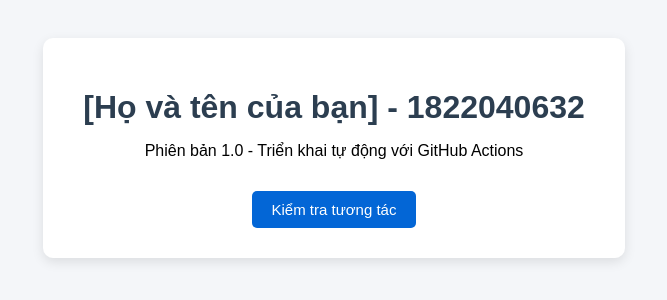
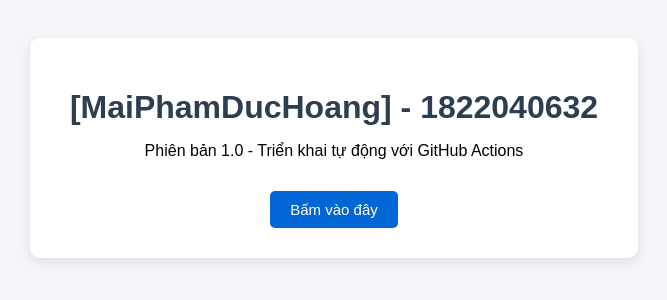
Before and after one commit to duchoangdeptrai/devops-1822040632, a plain HTML site: page index.html in a window 1280 px wide. Shown: the part 252-552 px from the top of the page, without its empty margins (306-973 px from the left). Drawn offline with Linux system fonts and the light colour scheme.

Commit message:
Test fail: remove title tag

```diff
--- a/index.html
+++ b/index.html
@@ -3,15 +3,14 @@
 <head>
     <meta charset="UTF-8">
     <meta name="viewport" content="width=device-width, initial-scale=1.0">
-    <title>Lab CI/CD - GitHub Actions</title>
+
     <link rel="stylesheet" href="style.css">
 </head>
 <body>
     <div class="container">
-        <h1>[Họ và tên của bạn] - 1822040632</h1>
+        <h1>[MaiPhamDucHoang] - 1822040632</h1>
         <p id="version-text">Phiên bản 1.0 - Triển khai tự động với GitHub Actions</p>
-        <button id="check-btn">Kiểm tra tương tác</button>
+        <button id="check-btn">Bấm vào đây</button>
     </div>
     <script src="script.js"></script>
 </body>
-</html>
```
